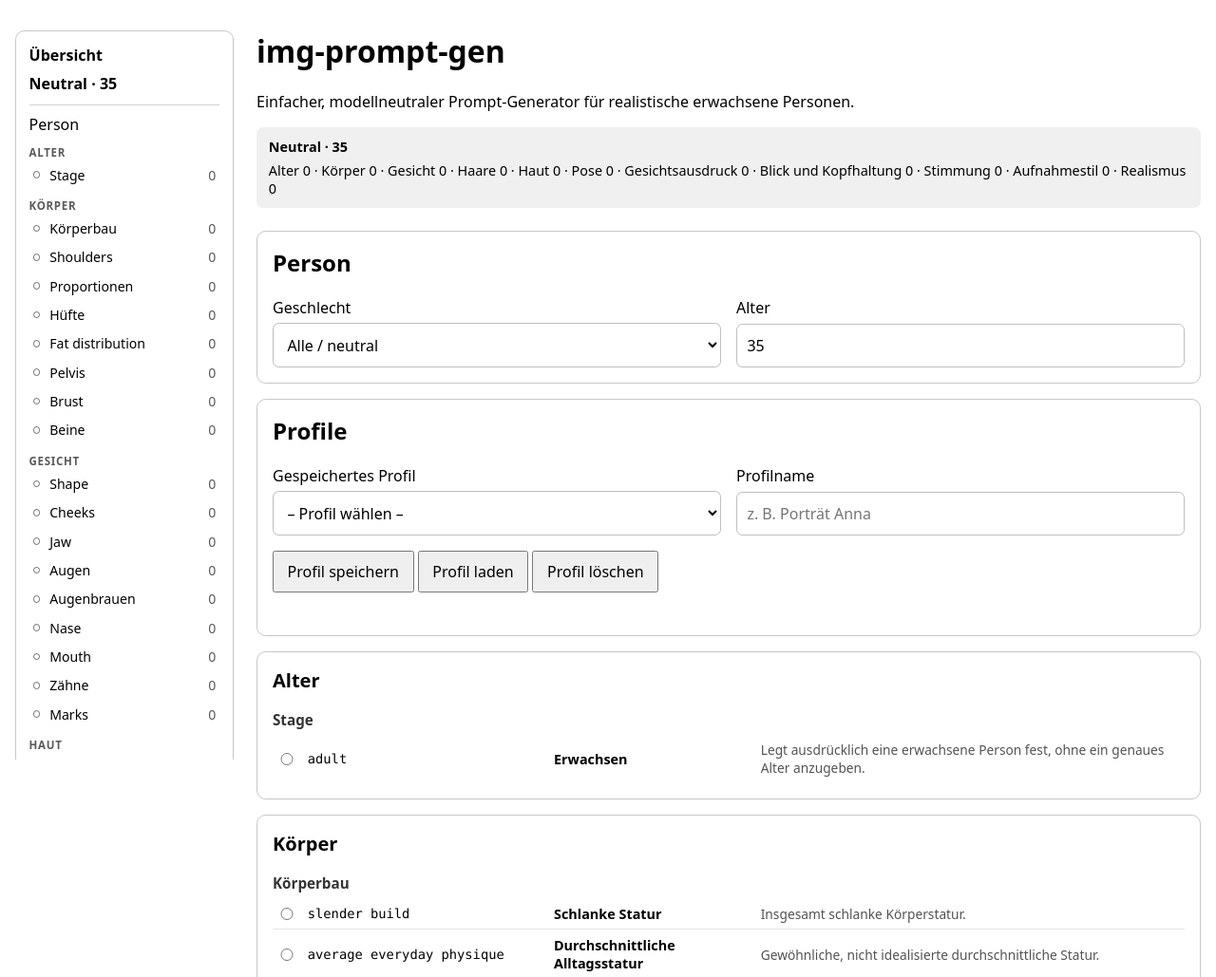
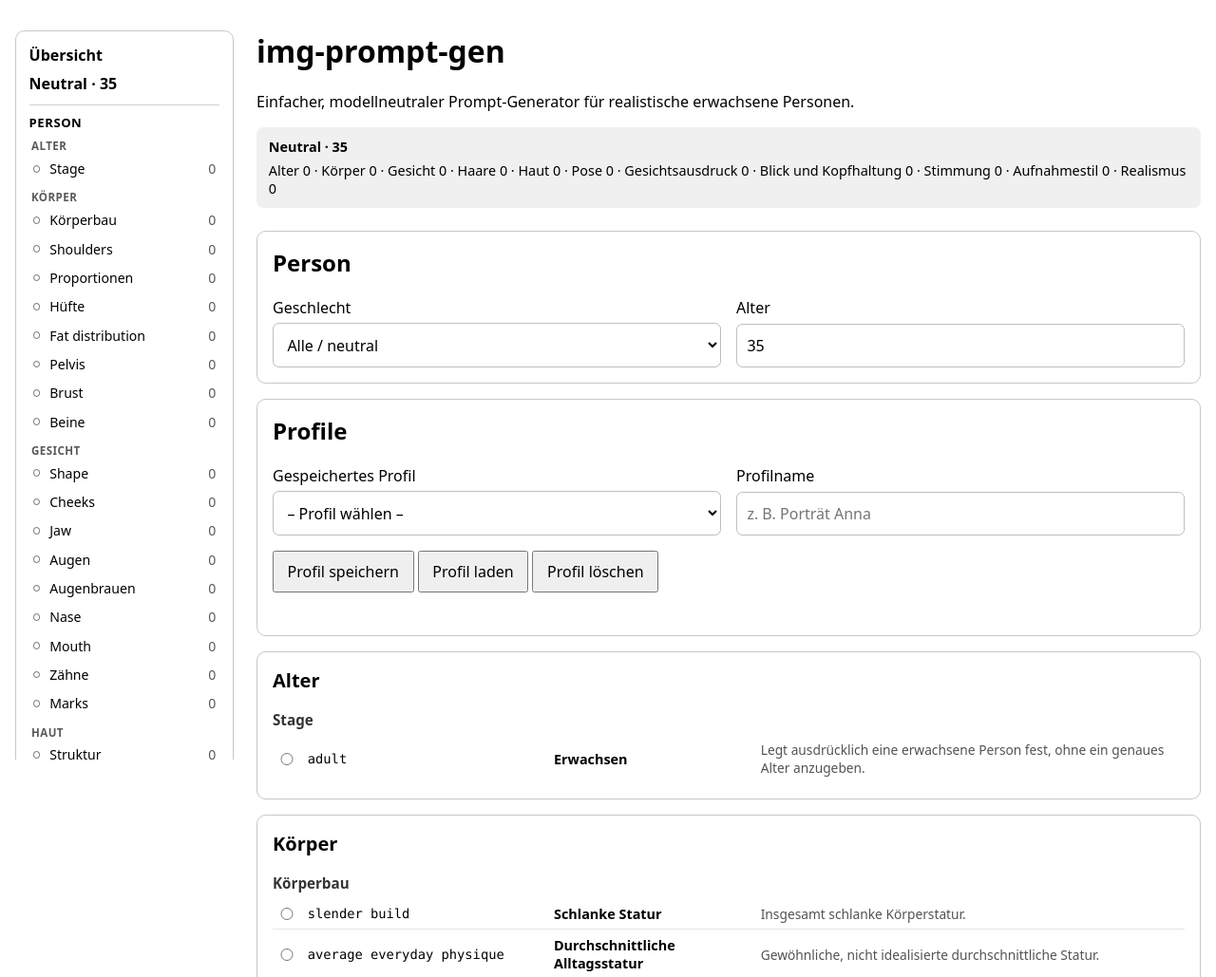
Before and after one commit to cbloecher/img-prompt-gen, a PHP site: page / in a window 1280 px wide. Shown: the top 1029 px of the page at 95% size. Run offline with PHP 8.4, Linux system fonts and the light colour scheme.

Commit message:
Style grouped navigation sections

```diff
--- a/css/app.css
+++ b/css/app.css
@@ -33,7 +33,9 @@ button { padding: .55rem .85rem; cursor: pointer; }
 .overview h2 { font-size: 1rem; margin-bottom: .5rem; }
 .person-summary { font-weight: 650; padding-bottom: .7rem; margin-bottom: .55rem; border-bottom: 1px solid color-mix(in srgb, currentColor 18%, transparent); }
 .section-nav { display: grid; gap: .15rem; }
-.nav-category { color: inherit; text-decoration: none; margin-top: .55rem; font-size: .72rem; font-weight: 750; letter-spacing: .06em; text-transform: uppercase; opacity: .65; }
+.nav-main-group { margin-top: .8rem; padding-top: .65rem; border-top: 1px solid color-mix(in srgb, currentColor 16%, transparent); font-size: .82rem; font-weight: 800; letter-spacing: .04em; text-transform: uppercase; }
+.nav-main-group:first-child { margin-top: 0; padding-top: 0; border-top: 0; }
+.nav-category { color: inherit; text-decoration: none; margin-top: .4rem; padding-left: .15rem; font-size: .72rem; font-weight: 750; letter-spacing: .04em; text-transform: uppercase; opacity: .65; }
 .nav-link { color: inherit; text-decoration: none; display: grid; grid-template-columns: .75rem 1fr auto; align-items: center; gap: .35rem; padding: .28rem .25rem; border-radius: .3rem; font-size: .88rem; }
 .nav-link:hover { background: color-mix(in srgb, currentColor 8%, transparent); }
 .nav-dot { width: .48rem; height: .48rem; border-radius: 50%; border: 1px solid currentColor; opacity: .55; }
```
